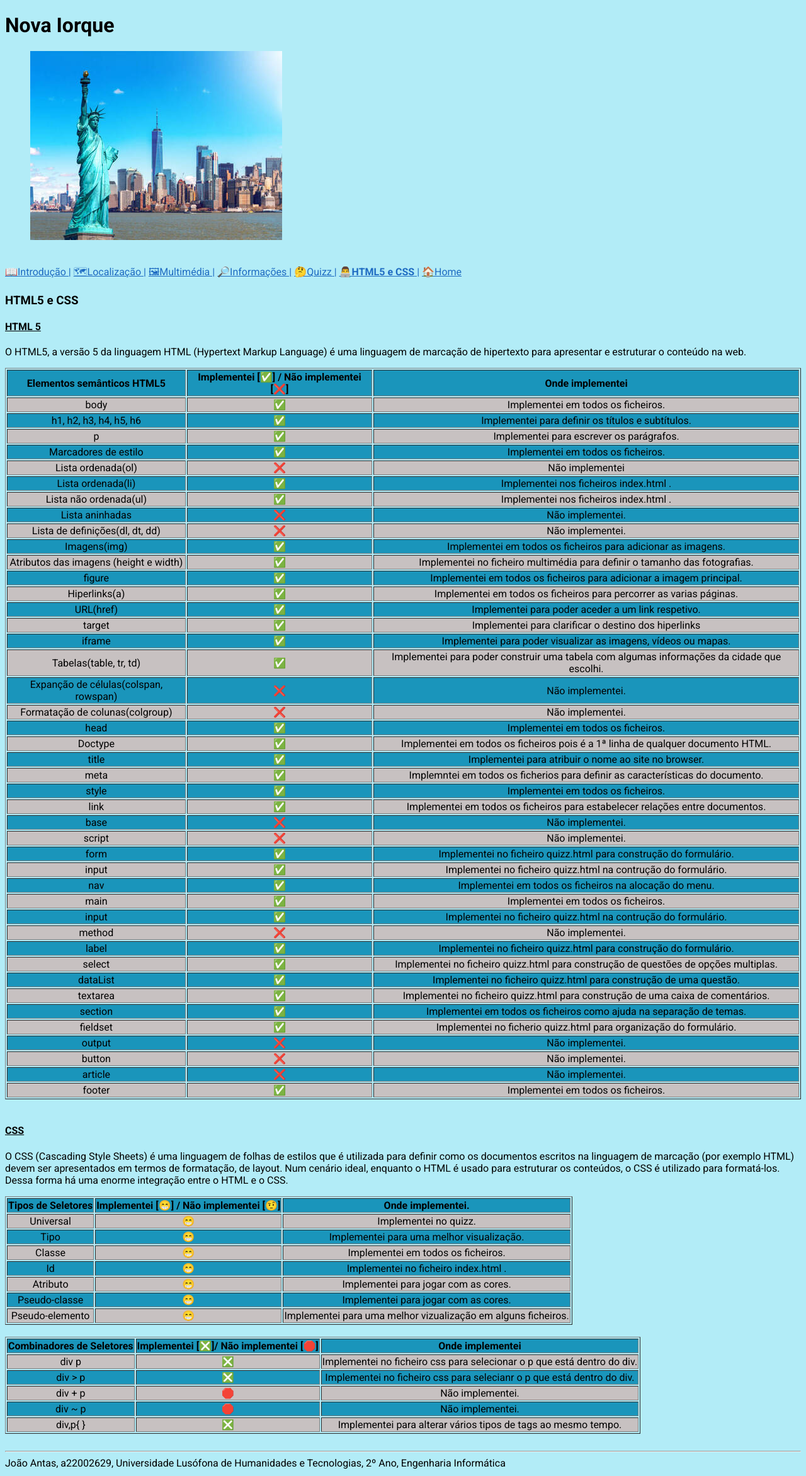
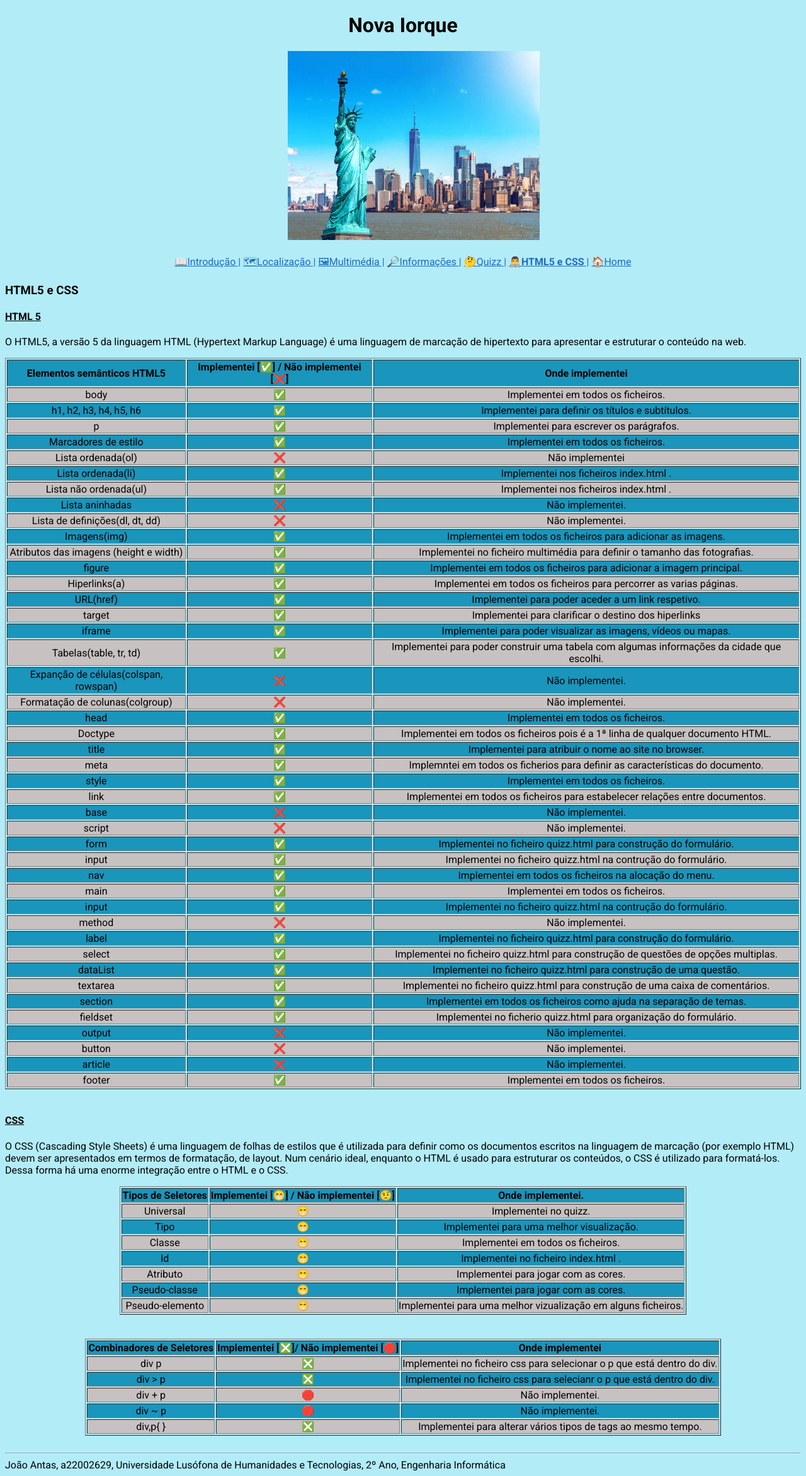
Before and after one commit to joaoantas05/pw-labs-joaoantas-a22002629, a PHP site: page /lab3/html5-css.html in a window 1280 px wide. Shown: the whole page at 63% size. Run offline with PHP 8.4, Linux system fonts and the light colour scheme.

Commit message:
lab3 final 3

```diff
--- a/lab1/report.html
+++ b/lab1/report.html
@@ -66,7 +66,8 @@
         <li>Duração</li>
     </ul>
     <img src="images/timer.png" width="700">
-    <br><p><img src="https://cdn-icons-png.flaticon.com/512/174/174857.png" width="25"><a href="https://www.linkedin.com/in/joaoantas05/"> Linkedin</a> <br><br>
-        <img src="https://cdn-icons-png.flaticon.com/512/25/25231.png" width="25"><a href="https://github.com/joaoantas22002629"> Github</a></p>
+    <br>
+    <p><a href="https://www.linkedin.com/in/joaoantas05/"> <img src="https://cdn-icons-png.flaticon.com/512/174/174857.png" width="25"> Linkedin</a><br><br>
+        <a href="https://github.com/joaoantas22002629"> <img src="https://cdn-icons-png.flaticon.com/512/25/25231.png" width="25"> Github</a></p>
 </body>
 </html>
--- a/lab3/estilos.css
+++ b/lab3/estilos.css
@@ -68,3 +68,16 @@ table tr:nth-child(2n){
 td{
     text-align: center;
 }
+
+body h1{
+    text-align: center;
+}
+
+header figure {
+    margin: auto;
+    width: 29%;
+}
+
+nav{
+    text-align: center;
+}
--- a/lab3/html5-css.html
+++ b/lab3/html5-css.html
@@ -30,7 +30,7 @@
         <section>
             <h4><u>HTML 5</u></h4>
             <p>O HTML5, a versão 5 da linguagem HTML (Hypertext Markup Language) é uma linguagem de marcação de hipertexto para apresentar e estruturar o conteúdo na web.</p>
-            <table border="1">
+            <center><table border="1">
                 <tr>
                     <th><b>Elementos semânticos HTML5</b></th>
                     <th><b>Implementei [✅] / Não implementei [❌]</b></th>
@@ -251,12 +251,12 @@
                     <td align="center">✅</td>
                     <td>Implementei em todos os ficheiros.</td>
                 </tr>
-            </table>
+            </table></center>
         </section><br>
         <section>
             <h4><u>CSS </u></h4>
             <p>O CSS (Cascading Style Sheets) é uma linguagem de folhas de estilos que é utilizada para definir como os documentos escritos na linguagem de marcação (por exemplo HTML) devem ser apresentados em termos de formatação, de layout. Num cenário ideal, enquanto o HTML é usado para estruturar os conteúdos, o CSS é utilizado para formatá-los. Dessa forma há uma enorme integração entre o HTML e o CSS.</p>
-            <table border="1">
+            <center><table border="1">
                 <tr>
                     <th><b>Tipos de Seletores</b></th>
                     <th><b>Implementei [😁] / Não implementei [🤨]</b></th>
@@ -297,9 +297,9 @@
                     <td align="center">😁</td>
                     <td>Implementei para uma melhor vizualização em alguns ficheiros.</td>
                 </tr>
-            </table><br>
+            </table></center><br><br>
 
-            <table border="1">
+            <center><table border="1">
                 <tr>
                     <th><b>Combinadores de Seletores</b></th>
                     <th><b>Implementei [❎]/ Não implementei [🛑]</b></th>
@@ -330,7 +330,7 @@
                     <td align="center">❎</td>
                     <td>Implementei para alterar vários tipos de tags ao mesmo tempo.</td>
                 </tr>
-            </table><br>
+            </table></center><br>
         </section>
     </main>
     <hr>
```
Also changed, not shown: index.html (+7 -4 lines).
